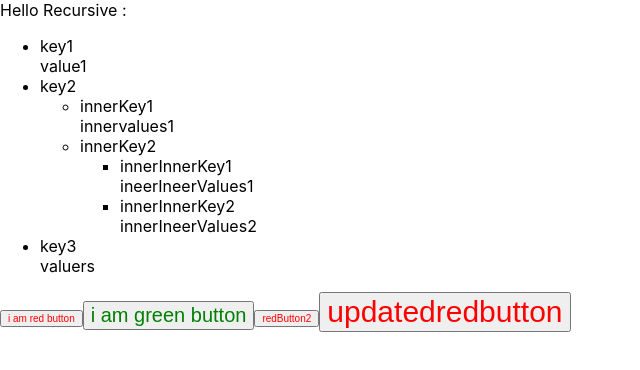
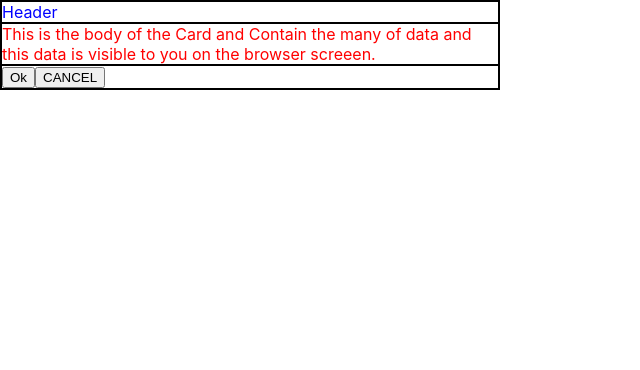
Before and after one commit to ashutoshdhaked/React_Advance_Course, a React (Create React App) app: page / in a window 1280 px wide. Shown: the top 370 px of the page, without its empty margins (0-640 px from the left). Built offline with nearby package versions, Linux system fonts and the light colour scheme.

Commit message:
compound component

```diff
--- a/src/App.js
+++ b/src/App.js
@@ -1,32 +1,23 @@
-import Recursive from "./components/Recursive";
-import { RedButton,GreenButton } from "./components/composition";
-import { RedButton2, UpdatedRedButton } from "./components/partialcomp";
-const objectData = {
-  key1: "value1",
-  key2: {
-    innerKey1: "innervalues1",
-    innerKey2: {
-      innerInnerKey1: "ineerIneerValues1",
-      innerInnerKey2: "innerIneerValues2",
-    },
-  },
-  key3: "valuers",
-};
+import Card from "./components/card";
 
 function App() {
   return (
     <>
-      Hello Recursive  :
-      <Recursive data={objectData}/>
-
-
-      <RedButton  text='i am red button' size="10px"/>
-      <GreenButton text='i am green button' size="20px"/>
-
-    <RedButton2/>
-    <UpdatedRedButton/>
-
-
+    <div style={{width:'500px'}}>
+    <Card>
+      <Card.Header>
+        Header
+      </Card.Header>
+      <Card.Body>
+        This is the body of the Card and Contain the many of data and
+         this data is visible to you on the browser screeen.
+      </Card.Body>
+      <Card.Footer>
+        <button>Ok</button>
+        <button>CANCEL</button>
+      </Card.Footer>
+    </Card>
+    </div>
     </>
   );
 }
--- a/src/components/Recursive.js
+++ /dev/null
@@ -1,23 +0,0 @@
-const isObject = (data) => typeof data === 'object' && data !== null;
-const Recursive = ({data})=>{
-   if(!isObject(data)){
-    return <>{data}</>
-   }
-   const pairs = Object.entries(data);
-  return(
-    <>
-       <ul>
-        {
-            pairs.map(([key,value])=>{return(
-                <>
-                   <li>{key}</li>
-                  <Recursive data={value}/>
-                </>
-            )})
-        }
-        </ul>
-    </>
-  )
-}
-
-export default Recursive;
--- /dev/null
+++ b/src/components/card.js
@@ -0,0 +1,46 @@
+export const Header = ({children})=>{
+    return(
+        <>
+          <div style={{color : 'blue',border:'1px solid black'}}>
+           {children}
+          </div>
+        </>
+    )
+}
+
+export const Body = ({children})=>{
+    return(
+        <>
+         <div style={{color :'red',border:'1px solid black'}}>
+              {children}
+         </div>
+        </>
+    )
+}
+
+export const Footer = ({children})=>{
+    return(
+        <>
+        <div style={{color:"green",border:'1px solid black'}}>
+           {children}
+        </div>
+        </>
+    )
+}
+
+
+export const Card = ({children})=>{
+    return (
+        <>
+          <div style={{border:'1px solid black'}}>
+         {children}
+          </div>
+        </>
+    )
+}
+
+export default Card;
+
+Card.Header = Header;
+Card.Body = Body;
+Card.Footer = Footer;
--- a/src/components/composition.js
+++ /dev/null
@@ -1,26 +0,0 @@
-const Composition = ({text, size , color , ...props})=>{
-    return(
-        <>
-        <button style={{fontSize : `${size}`, color : `${color}` }}>
-            {text}
-        </button>
-        </>
-    )
-}
-
-
-export const RedButton = ({...props})=>{
-    return(
-        <>
-        <Composition {...props} text={props.text} size={props.size} color='red'/>
-        </>
-    )
-}
-
-export const GreenButton = ({...props})=>{
-    return(
-        <>
-        <Composition {...props} text={props.text} size={props.size} color='green'/>
-        </>
-    )
-}
--- a/src/components/partialcomp.js
+++ /dev/null
@@ -1,18 +0,0 @@
-
-export const Partialcomp = (Component , partialprops)=>{
-  return  props => <Component {...partialprops} {...props}/>
-}
-
-
-export const Button = ({text, size , color , ...props})=>{
-    return(
-        <>
-        <button style={{fontSize : `${size}`, color : `${color}` }}>
-            {text}
-        </button>
-        </>
-    )
-}
-
-export const RedButton2  =  Partialcomp(Button,{color : 'red',size : '10px',text :'redButton2'});
-export const UpdatedRedButton = Partialcomp(RedButton2,{size : '30px',text:'updatedredbutton' })
```
